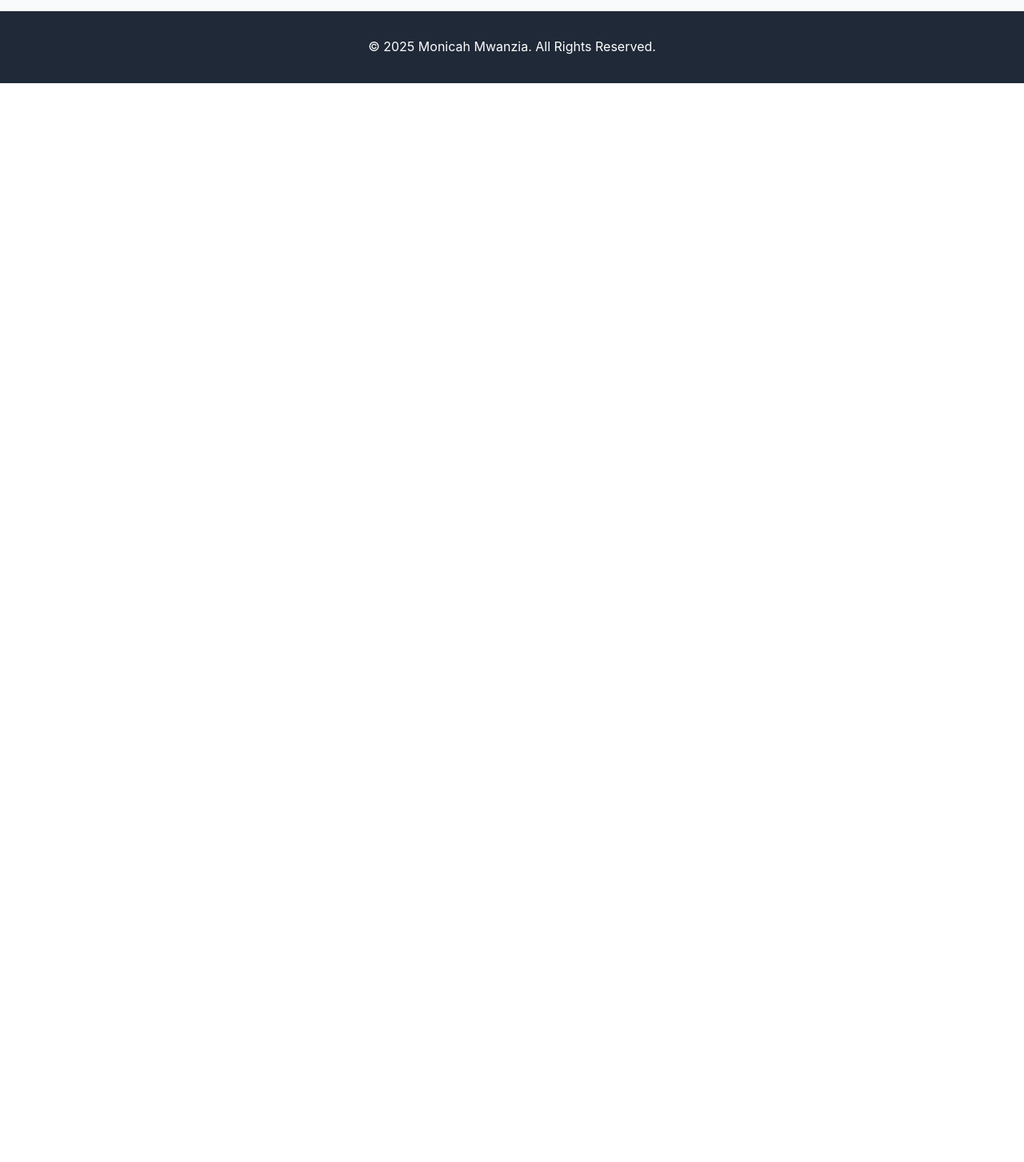
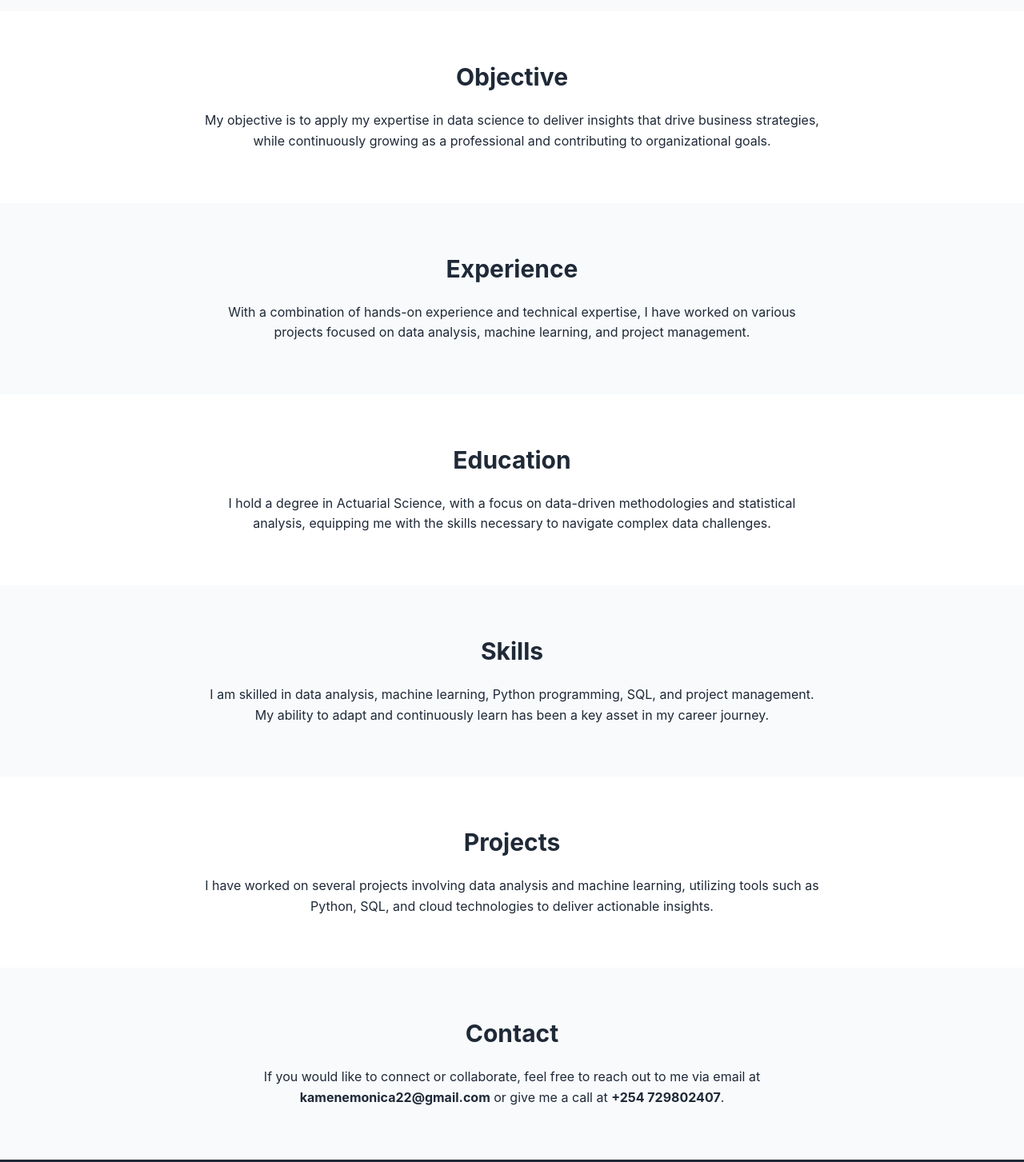
Before and after one commit to kamene22/Portifolio-Website, a plain HTML site: page htmlfolder/index.html in a window 1280 px wide. Shown: the part 680-2133 px from the top of the page at 80% size. Before the commit the page ends 800 px from the top, so only its background shows below. Drawn offline with nearby package versions, Linux system fonts and the light colour scheme; files whose address does not match are found by name.

Commit message:
updated menu changes

```diff
--- a/htmlfolder/index.html
+++ b/htmlfolder/index.html
@@ -10,6 +10,11 @@
     <link rel="stylesheet" href="css/styles.css">
     <link rel="stylesheet" href="css/nav.css">
     <link rel="stylesheet" href="css/form.css">
+    <style>
+        html {
+            scroll-behavior: smooth;
+        }
+    </style>
 </head>
 
 <body class="bg-white text-gray-800">
@@ -31,26 +36,26 @@
 
                 <!-- Links -->
                 <ul id="nav-links" class="hidden md:flex space-x-6 md:items-center">
-                    <li><a href="about.html" class="nav-link hover:text-indigo-600">About</a></li>
-                    <li><a href="objective.html" class="nav-link hover:text-indigo-600">Objective</a></li>
-                    <li><a href="experience.html" class="nav-link hover:text-indigo-600">Experience</a></li>
-                    <li><a href="education.html" class="nav-link hover:text-indigo-600">Education</a></li>
-                    <li><a href="skills.html" class="nav-link hover:text-indigo-600">Skills</a></li>
-                    <li><a href="projects.html" class="nav-link hover:text-indigo-600">Projects</a></li>
-                    <li><a href="contact.html" class="nav-link hover:text-indigo-600">Contact</a></li>
+                    <li><a href="#about" class="nav-link hover:text-indigo-600">About</a></li>
+                    <li><a href="#objective" class="nav-link hover:text-indigo-600">Objective</a></li>
+                    <li><a href="#experience" class="nav-link hover:text-indigo-600">Experience</a></li>
+                    <li><a href="#education" class="nav-link hover:text-indigo-600">Education</a></li>
+                    <li><a href="#skills" class="nav-link hover:text-indigo-600">Skills</a></li>
+                    <li><a href="#projects" class="nav-link hover:text-indigo-600">Projects</a></li>
+                    <li><a href="#contact" class="nav-link hover:text-indigo-600">Contact</a></li>
                 </ul>
             </div>
 
             <!-- Mobile Menu -->
             <div id="mobile-menu" class="md:hidden hidden px-4 pb-4">
                 <ul class="space-y-2">
-                    <li><a href="about.html" class="block hover:text-indigo-600">About</a></li>
-                    <li><a href="objective.html" class="block hover:text-indigo-600">Objective</a></li>
-                    <li><a href="experience.html" class="block hover:text-indigo-600">Experience</a></li>
-                    <li><a href="education.html" class="block hover:text-indigo-600">Education</a></li>
-                    <li><a href="skills.html" class="block hover:text-indigo-600">Skills</a></li>
-                    <li><a href="projects.html" class="block hover:text-indigo-600">Projects</a></li>
-                    <li><a href="contact.html" class="block hover:text-indigo-600">Contact</a></li>
+                    <li><a href="#about" class="block hover:text-indigo-600">About</a></li>
+                    <li><a href="#objective" class="block hover:text-indigo-600">Objective</a></li>
+                    <li><a href="#experience" class="block hover:text-indigo-600">Experience</a></li>
+                    <li><a href="#education" class="block hover:text-indigo-600">Education</a></li>
+                    <li><a href="#skills" class="block hover:text-indigo-600">Skills</a></li>
+                    <li><a href="#projects" class="block hover:text-indigo-600">Projects</a></li>
+                    <li><a href="#contact" class="block hover:text-indigo-600">Contact</a></li>
                 </ul>
             </div>
         </nav>
@@ -63,7 +68,7 @@
                     <p class="text-xl md:text-2xl mb-3 animate-slide-in">Data Scientist | Project Manager</p>
                     <p class="text-lg mb-6 animate-slide-in">🌍 Nairobi, Kenya | 📞 +254 729802407 | ✉️ kamenemonica22@gmail.com</p>
                     <div class="space-x-4 animate-slide-in">
-                        <a href="contact.html" class="btn btn-primary inline-block">Contact Me</a>
+                        <a href="#contact" class="btn btn-primary inline-block">Contact Me</a>
                         <a href="/Monicah_Mwanzia_CV.pdf" class="btn bg-white text-indigo-600 inline-block" download>Download CV</a>
                     </div>
                 </div>
@@ -74,6 +79,50 @@
                     <h2 class="text-3xl font-bold mb-6 text-center animate-fade-in">About Me</h2>
                     <div class="max-w-3xl mx-auto animate-slide-in text-center">
                         <p>I am a dedicated and results-driven Data Scientist and Project Manager, passionate about leveraging data analytics and strategic planning to drive business success. I bring a dynamic blend of analytical thinking, creativity, and team leadership.</p>
+                    </div>
+                </div>
+            </section>
+
+            <section id="objective" class="section py-16">
+                <div class="container mx-auto px-4">
+                    <h2 class="text-3xl font-bold mb-6 text-center animate-fade-in">Objective</h2>
+                    <p class="max-w-3xl mx-auto text-center">My objective is to apply my expertise in data science to deliver insights that drive business strategies, while continuously growing as a professional and contributing to organizational goals.</p>
+                </div>
+            </section>
+
+            <section id="experience" class="section py-16">
+                <div class="container mx-auto px-4">
+                    <h2 class="text-3xl font-bold mb-6 text-center animate-fade-in">Experience</h2>
+                    <p class="max-w-3xl mx-auto text-center">With a combination of hands-on experience and technical expertise, I have worked on various projects focused on data analysis, machine learning, and project management.</p>
+                </div>
+            </section>
+
+            <section id="education" class="section py-16">
+                <div class="container mx-auto px-4">
+                    <h2 class="text-3xl font-bold mb-6 text-center animate-fade-in">Education</h2>
+                    <p class="max-w-3xl mx-auto text-center">I hold a degree in Actuarial Science, with a focus on data-driven methodologies and statistical analysis, equipping me with the skills necessary to navigate complex data challenges.</p>
+                </div>
+            </section>
+
+            <section id="skills" class="section py-16">
+                <div class="container mx-auto px-4">
+                    <h2 class="text-3xl font-bold mb-6 text-center animate-fade-in">Skills</h2>
+                    <p class="max-w-3xl mx-auto text-center">I am skilled in data analysis, machine learning, Python programming, SQL, and project management. My ability to adapt and continuously learn has been a key asset in my career journey.</p>
+                </div>
+            </section>
+
+            <section id="projects" class="section py-16">
+                <div class="container mx-auto px-4">
+                    <h2 class="text-3xl font-bold mb-6 text-center animate-fade-in">Projects</h2>
+                    <p class="max-w-3xl mx-auto text-center">I have worked on several projects involving data analysis and machine learning, utilizing tools such as Python, SQL, and cloud technologies to deliver actionable insights.</p>
+                </div>
+            </section>
+
+            <section id="contact" class="section py-16 bg-gray-50">
+                <div class="container mx-auto px-4">
+                    <h2 class="text-3xl font-bold mb-6 text-center animate-fade-in">Contact</h2>
+                    <div class="max-w-3xl mx-auto text-center">
+                        <p>If you would like to connect or collaborate, feel free to reach out to me via email at <strong>kamenemonica22@gmail.com</strong> or give me a call at <strong>+254 729802407</strong>.</p>
                     </div>
                 </div>
             </section>
```
